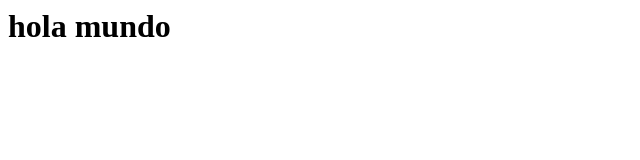
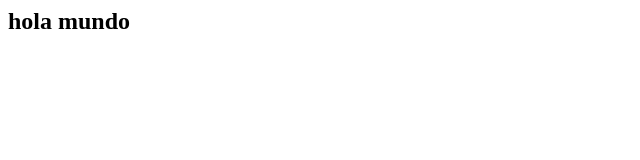
Before and after one commit to Gabrielchc/pruebagit, a plain HTML site: page index.html in a window 1280 px wide. Shown: the whole page, without its empty margins (0-640 px from the left). Drawn offline with Linux system fonts and the light colour scheme.

Commit message:
se crea index2 y se modifica index

```diff
--- a/index.html
+++ b/index.html
@@ -1,3 +1,3 @@
 <html>
-<h1>hola mundo</h1>
+<h2>hola mundo</h2>
 </html>
```
Also changed, not shown: index2.html (added, +1 -0 lines).
